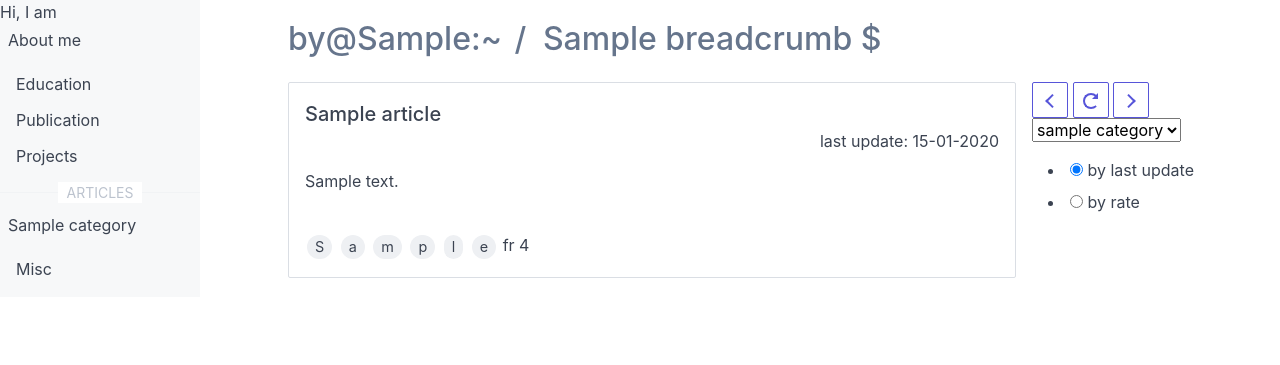
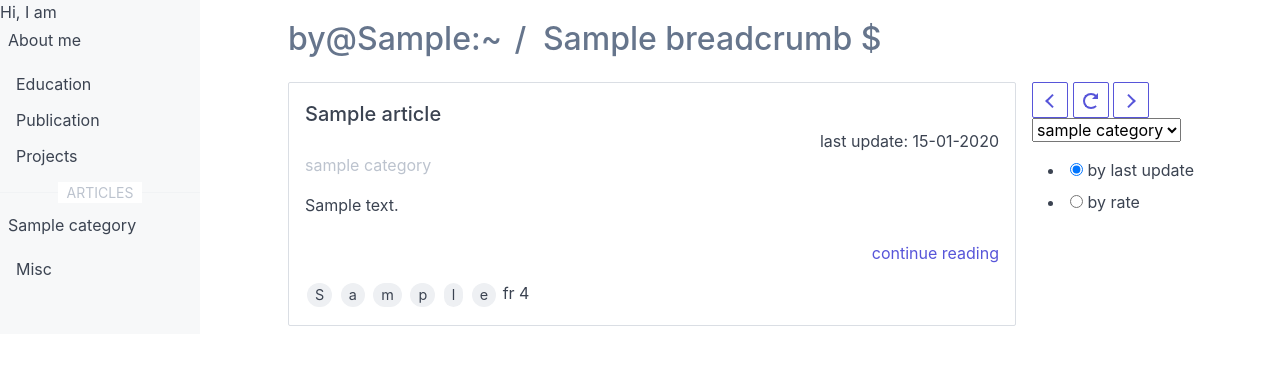
Before and after one commit to zar3bski/personal_cms, a Django app: template cms_src/website/templates/website/browse.html in a window 1280 px wide. Shown: the top 365 px of the page. Run offline with Django 3.2, Linux system fonts and the light colour scheme; tables that the repository leaves empty hold one stand-in row (values such as "Sample post"); the template is opened without the code that fills it: values that come from a table or form of the project are taken from there, most other values are stand-ins (such as "Sample title", 1, 10 or a date in 2020); parts of the project's set-up code (start-up, migrations or seed data) failed here and were passed over; some libraries are stand-ins or nearby versions.

Commit message:
feat:read links for articles

```diff
--- a/cms_src/website/templates/website/browse.html
+++ b/cms_src/website/templates/website/browse.html
@@ -27,10 +27,14 @@
 				<div class="card-header">
 					<div class="card-title h5">{{a.title}}</div>
 					<div class="text-right"> last update: {{a.last_update}}</div>
+					<div class="card-subtitle text-gray">{{a.category}}</div>
 				</div>
 
 				<div class="card-body">
 					{{a.content | markdown | safe}}
+					<div class="text-right">
+						<a href="read/{{a.category}}/{{a.id}}">continue reading</a>
+					</div>
 				</div>
 
 				<div class="card-footer">
```
